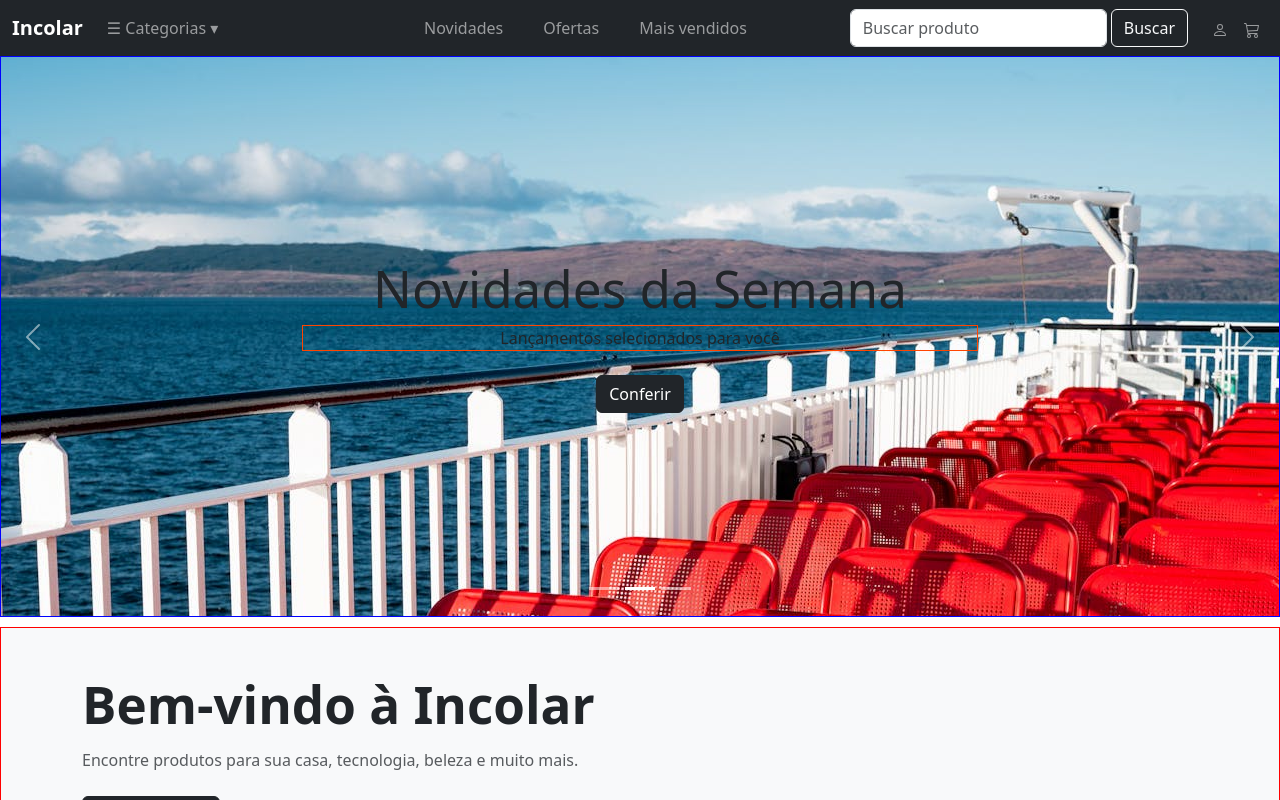
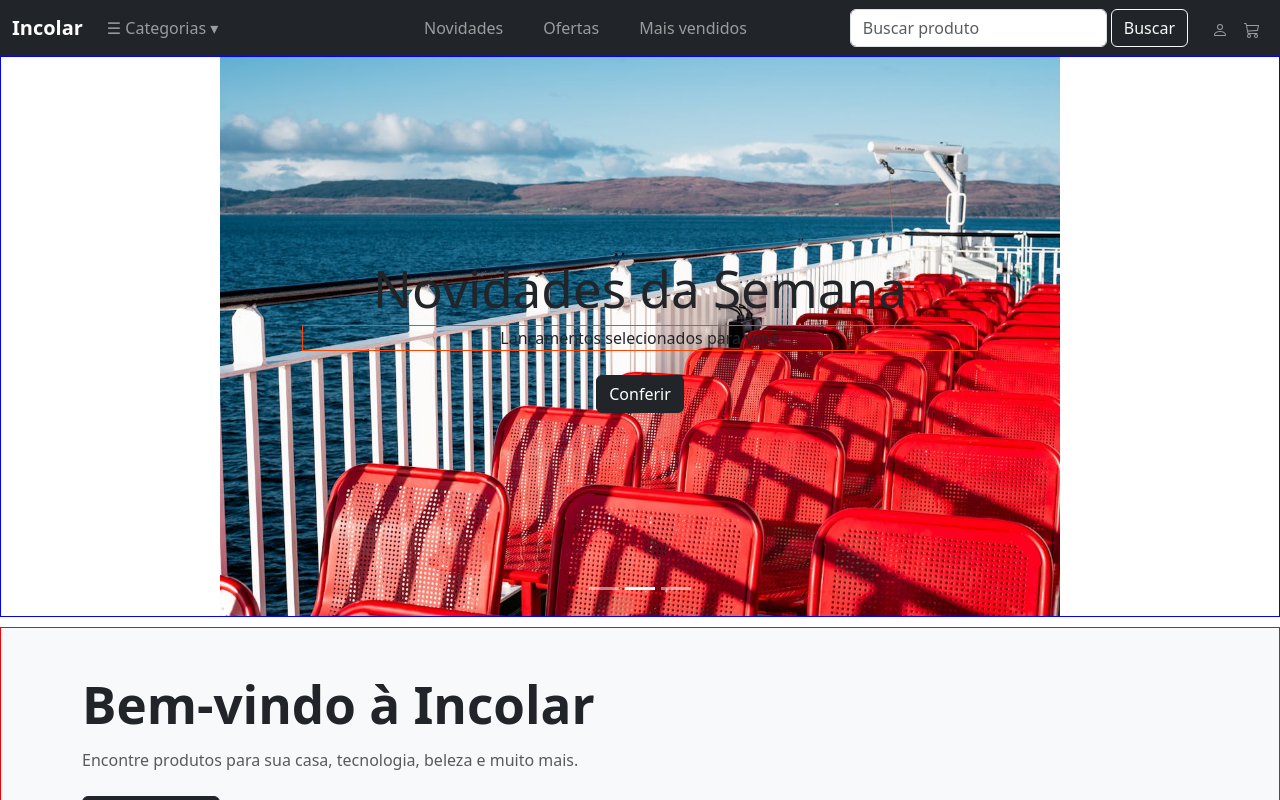
Before and after one commit to dcs30000/landingPage-reactjsBootstrap, a React (Vite) app: page / in a window 1280 px wide. Shown: the top 800 px of the page. Built offline with nearby package versions, Linux system fonts and the light colour scheme.

Commit message:
coloquei background-image em .hero-slide-2

```diff
--- a/src/pages/Home/Home.css
+++ b/src/pages/Home/Home.css
@@ -101,7 +101,7 @@
   /*background: linear-gradient(rgba(0,0,0,.5), rgba(0,0,0,.5)),
               url('/public/banner2.png') center/cover no-repeat;*/
   /*background: url('/banner5.jpg') center/cover no-repeat;*/
-  background: url('/banner5.jpg') ;
+  background-image: url('/banner5.jpg') ;
 }
 
 .hero-slide-3 {
```
